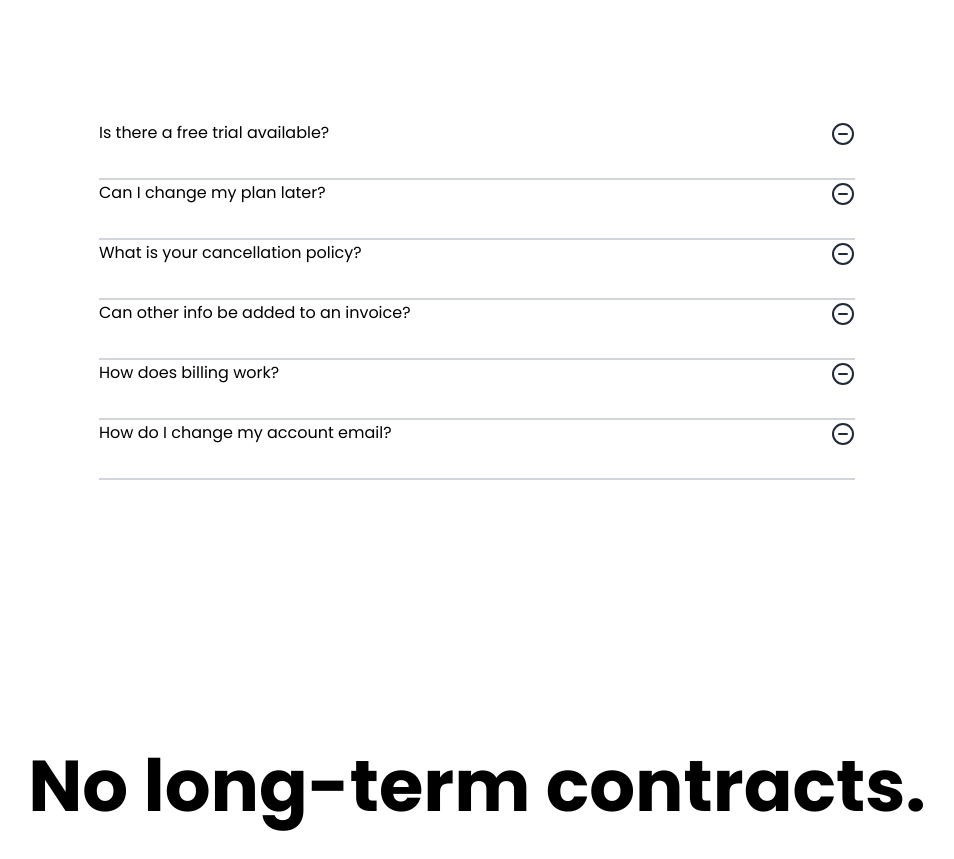
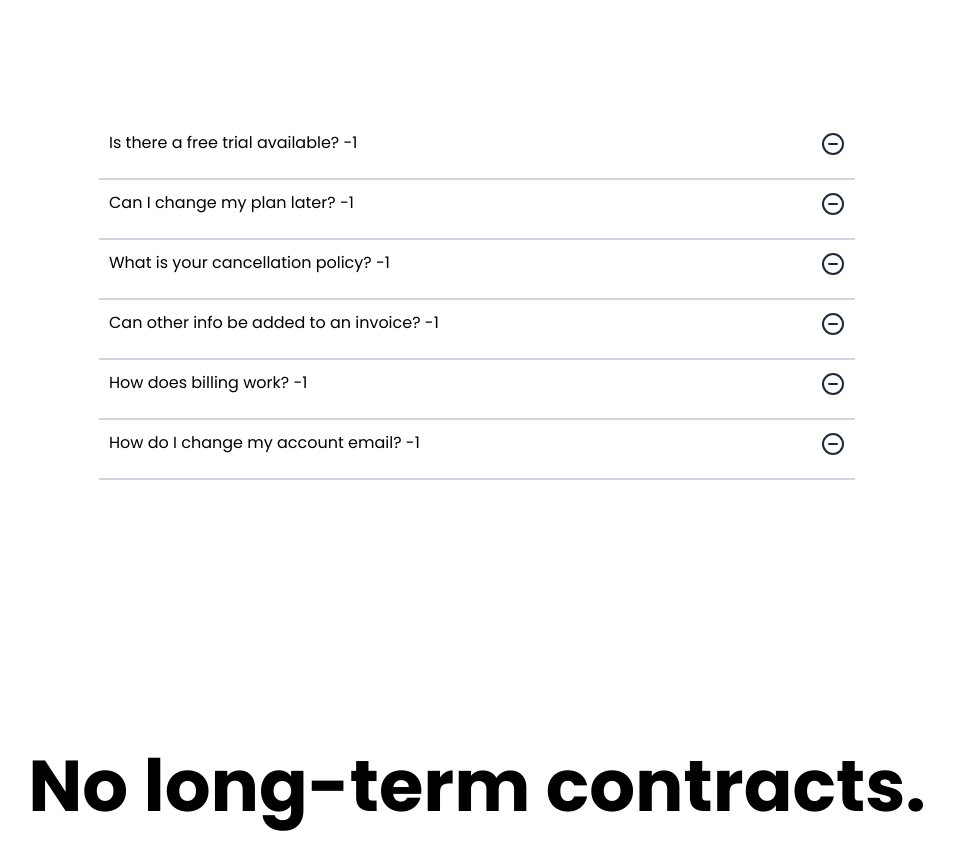
Before and after one commit to ShibanshL/landing_page, a React (Vite) app: page / in a window 1280 px wide. Shown: the part 4660-5519 px from the top of the page, without its empty margins (163-1117 px from the left). Built offline with nearby package versions, Linux system fonts and the light colour scheme.

Commit message:
fixed the colapse menu section

```diff
--- a/src/components/Page6.tsx
+++ b/src/components/Page6.tsx
@@ -3,14 +3,14 @@ import CollapseOpenSVG from "../assets/collapseOpen.svg";
 import CollapseCloseSVG from "../assets/collapseClose.svg";
 
 const Page6 = () => {
-  const [test, setTest] = useState(false);
+  const [num, setNum] = useState(0);
   const [data] = useState<any>([
     {
       id: 1,
       open: false,
       question: "Is there a free trial available?",
       answer:
-        "Yes, you can try us for free for 30 days. If you want, we’ll provide you with a free, personalized 30-minute onboarding call to get you up and running as soon as possible.",
+        "Yes, you can try us for free for 30 days. If you want, we'll provide you with a free, personalized 30-minute onboarding call to get you up and running as soon as possible.",
     },
     {
       id: 2,
@@ -23,7 +23,7 @@ const Page6 = () => {
       open: false,
       question: "What is your cancellation policy?",
       answer:
-        "You have to cancell within one day and only upto 60% is refundable within the timeframe",
+        "You have to cancel within one day and only upto 60% is refundable within the timeframe.",
     },
     {
       id: 4,
@@ -36,13 +36,13 @@ const Page6 = () => {
       open: false,
       question: "How does billing work?",
       answer:
-        "We give you a number and you pay with cash, online transfer, UPI, Crypto, assets",
+        "We give you a number and you pay with cash, online transfer, UPI, Crypto, assets.",
     },
     {
       id: 6,
       open: false,
       question: "How do I change my account email?",
-      answer: "By paying us extra for such correction services",
+      answer: "By paying us extra for such correction services.",
     },
   ]);
 
@@ -63,30 +63,39 @@ const Page6 = () => {
               <>
                 <div
                   onClick={() => {
-                    console.log(idx, "&&", e.id - 1);
-                    if (idx == e.id - 1) {
-                      setTest(!test);
-                    }
+                    setNum(e.id);
                   }}
-                  className={` ${test ? "h-[100px]" : "h-[60px]"} ${
-                    test ? "max-[500px]:h-[200px]" : "max-[500px]:h-[60px]"
+                  className={` ${idx == num - 1 ? "h-[100px]" : "h-[60px]"} ${
+                    idx == num - 1
+                      ? "max-[500px]:h-[120px]"
+                      : "max-[500px]:h-[60px]"
                   }
-            w-full flex items-start justify-start border-b-2 border-gray-300  overflow-hidden transition-all`}
+            w-full flex items-start justify-start border-b-2 border-gray-300  overflow-hidden transition-all p-[10px]`}
                 >
                   <div className="min-h-full w-full flex items-center justify-start flex-col">
                     <div
                       className={`min-h-[20%] w-full flex items-center justify-between transition-all ${
-                        !test ? "pb-[100px]" : "pb-[0px]"
+                        idx != num - 1 ? "pb-[100px]" : "pb-[0px]"
                       }`}
                     >
-                      <label>{e.question}</label>
+                      <label>
+                        {e.question} {num - 1}
+                      </label>
                       <img
-                        src={test ? CollapseOpenSVG : CollapseCloseSVG}
+                        src={
+                          idx == num - 1 ? CollapseOpenSVG : CollapseCloseSVG
+                        }
                         alt=""
                       />
                     </div>
                     <div className=" min-h-[80%] w-full flex items-center justify-between">
-                      <p className="max-[500px]:text-[12px]">{e.answer}</p>
+                      <p
+                        className={`max-[500px]:text-[12px] text-[12px] ${
+                          idx == num - 1 ? "pb-[20px]" : "pb-[0px]"
+                        }`}
+                      >
+                        {e.answer}
+                      </p>
                     </div>
                   </div>
                 </div>
```
